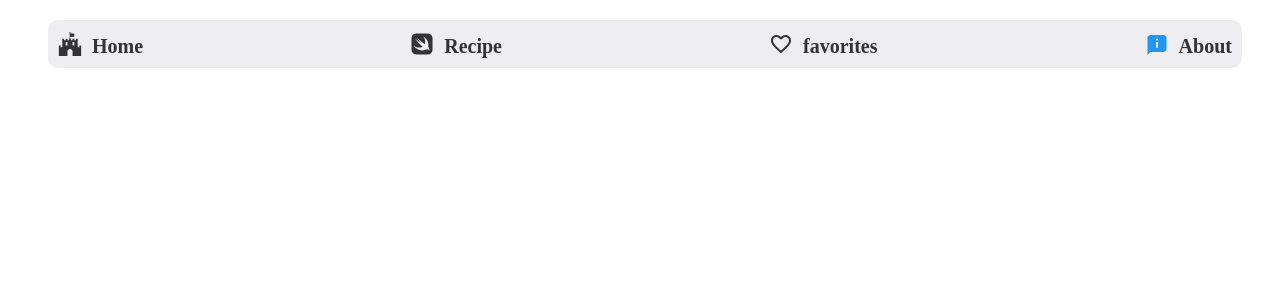
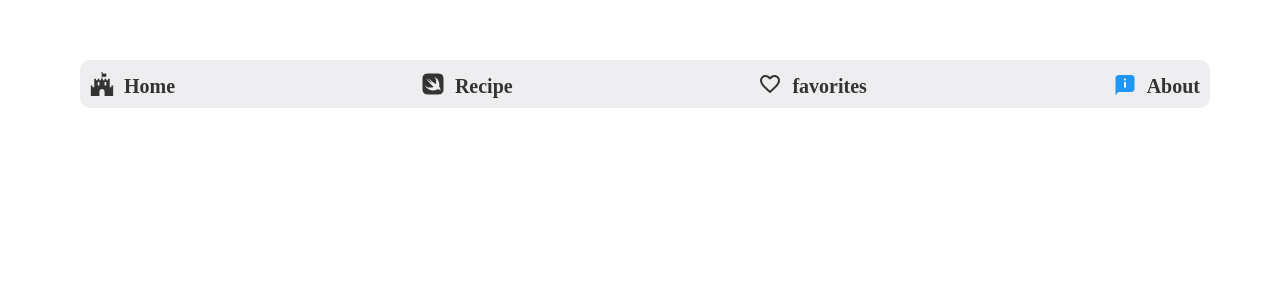
Before and after one commit to Evanoken/recipe_project, a React (Vite) app: page / in a window 1280 px wide. Shown: the top 300 px of the page. Built offline with nearby package versions, Linux system fonts and the light colour scheme.

Commit message:
Added Home page

```diff
--- a/src/App.css
+++ b/src/App.css
@@ -0,0 +1,10 @@
+#root {
+    max-width: 1280px;
+    margin: 0 auto;
+    padding: 2rem;
+    text-align: center;
+  }
+
+  .food-image {
+    border-radius: 1rem;
+  }
```
Also changed, not shown: src/pages/Home.jsx (added, +20 -0 lines).
